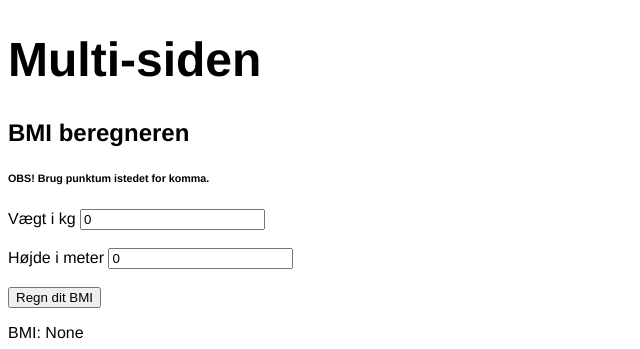
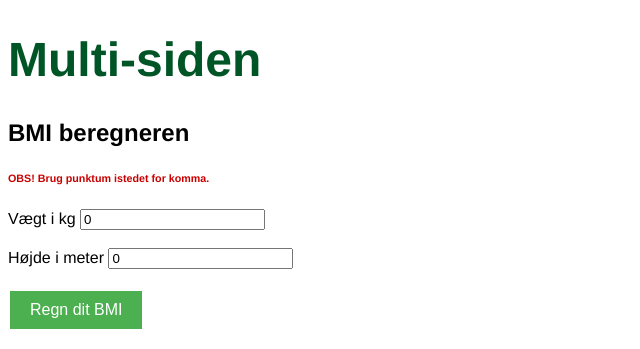
Before and after one commit to jasonj06/multi_siden, a Flask app: page /bmi_beregner in a window 1280 px wide. Shown: the top 349 px of the page, without its empty margins (0-640 px from the left). Run offline with Flask 3, Linux system fonts and the light colour scheme.

Commit message:
Button style

```diff
--- a/static/style.css
+++ b/static/style.css
@@ -2,15 +2,39 @@
 
 .negative { color: #dd1111;}
 
-body {
-    font-family: Helvetica, sans-serif;
-}
+.button {
+    background-color: #4CAF50; /* Green */
+    border: none;
+    color: white;
+    padding: 10px 20px; /* Adjust padding as needed */
+    text-align: center;
+    text-decoration: none;
+    display: inline-block;
+    font-size: 16px;
+    margin: 4px 2px;
+    cursor: pointer;
+    transition-duration: 0.4s;
+  }
+
+  /* Hover effect */
+  .button:hover {
+    background-color: #45a049;
+  }
+
+  /* Active effect */
+  .button:active {
+    background-color: #3e8e41;
+  }
 
 h1 {
-    text-decoration-color: #005526;
+    color: #005526;
     font-size: 48px;
 }
 
 h6 {
-    text-decoration-color: #c90000;
+    color: #c90000;
 }
+
+body {
+    font-family: Helvetica, sans-serif;
+}
```
